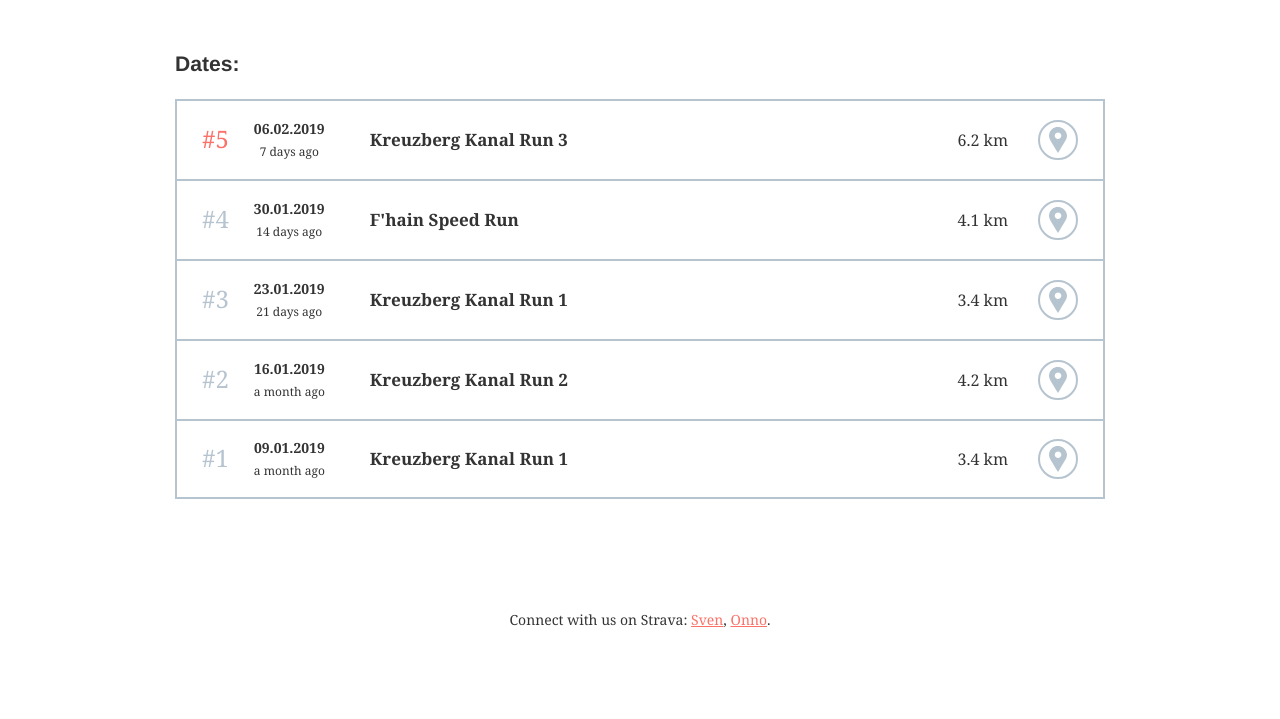
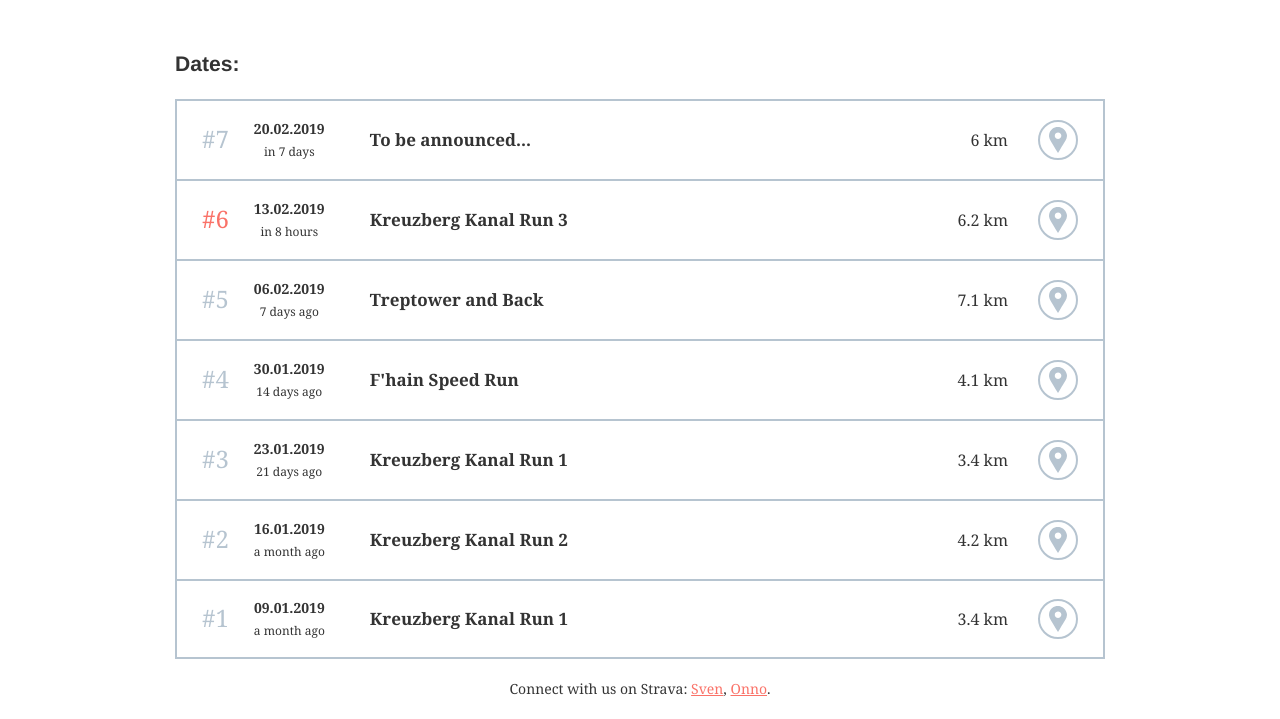
Before and after one commit to 0xsven/runafterwork, a Gatsby site: page / in a window 1280 px wide. Shown: the part 150-869 px from the top of the page. Before the commit the page ends 800 px from the top, so only its background shows below. Built offline with nearby package versions, Linux system fonts and the light colour scheme; Gatsby itself is replaced by a stand-in of ours.

Commit message:
New dates

```diff
--- a/src/components/layout.js
+++ b/src/components/layout.js
@@ -35,7 +35,7 @@ class Link extends React.Component {
           {this.props.title}
         </a>
         {this.state.open && (
-          <img src={this.props.imageUrl} className="brad top" />
+          <img src={this.props.imageUrl} className="brad top" alt="egg" />
         )}
       </>
     )
--- a/src/data/dates.js
+++ b/src/data/dates.js
@@ -1,10 +1,24 @@
 const dates = [
   {
+    highlight: false,
+    date: '2019-02-20T19:00:00.000Z',
+    route: 'To be announced...',
+    distance: 6000,
+    komootId: undefined,
+  },
+  {
     highlight: true,
-    date: '2019-02-06T19:00:00.000Z',
+    date: '2019-02-13T19:00:00.000Z',
     route: 'Kreuzberg Kanal Run 3',
     distance: 6200,
     komootId: 55821980,
+  },
+  {
+    highlight: false,
+    date: '2019-02-06T19:00:00.000Z',
+    route: 'Treptower and Back',
+    distance: 7100,
+    komootId: undefined,
   },
   {
     highlight: false,
```
